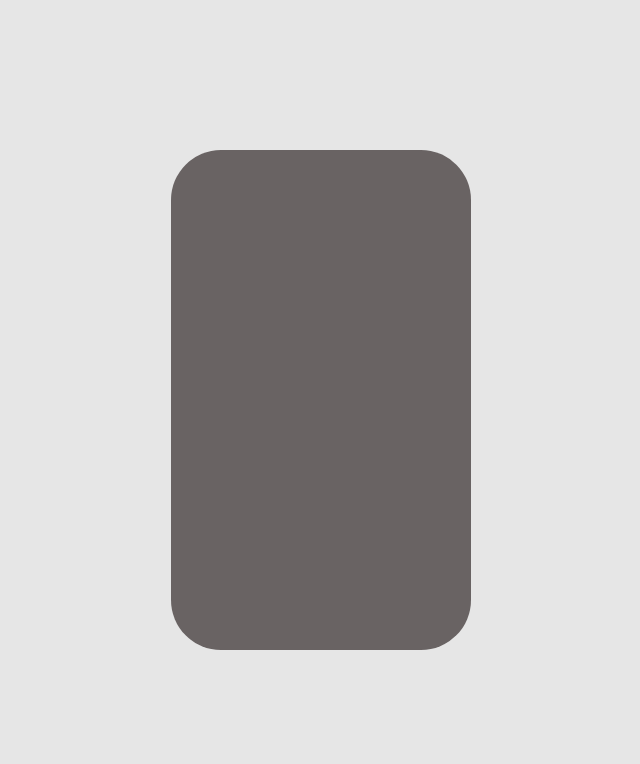
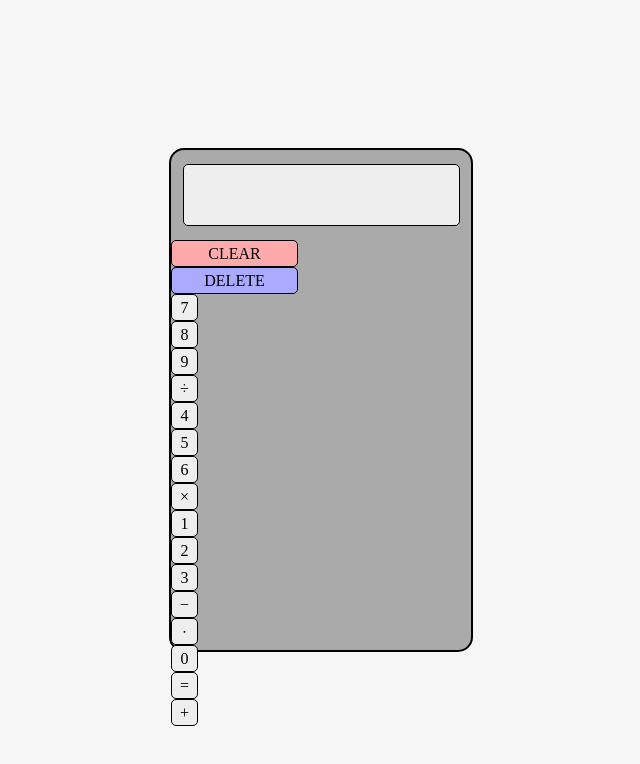
Before and after one commit to hsmarroq/calculator-project, a plain HTML site: page index.html in a window 1280 px wide. Shown: the whole page, without its empty margins (319-959 px from the left). Drawn offline with Linux system fonts and the light colour scheme.

Commit message:
Basic design before aligning everything.

```diff
--- a/index.html
+++ b/index.html
@@ -11,7 +11,86 @@
   <body>
     <!-- Flex Container -->
     <section id="flex-container">
-      <div id="calc-body"></div>
+      <div id="calc-body">
+        <div id="content">
+          <!-- Display -->
+          <div id="first-row">
+            <div id="display"></div>
+          </div>
+          <!-- Clear Button -->
+          <div id="clear-btn">
+            <p>CLEAR</p>
+          </div>
+          <!-- Delete Button -->
+          <div id="delete-btn">
+            <p>DELETE</p>
+          </div>
+          <!-- Number 7 -->
+          <div id="num-7" class="logic-btn">
+            <p>7</p>
+          </div>
+          <!-- Number 8 -->
+          <div id="num-8" class="logic-btn">
+            <p>8</p>
+          </div>
+          <!-- Number 9 -->
+          <div id="num-9" class="logic-btn">
+            <p>9</p>
+          </div>
+          <!-- Division -->
+          <div id="division" class="logic-btn">
+            <p>&#247</p>
+          </div>
+          <!-- Number 4 -->
+          <div id="num-4" class="logic-btn">
+            <p>4</p>
+          </div>
+          <!-- Number 5 -->
+          <div id="num-5" class="logic-btn">
+            <p>5</p>
+          </div>
+          <!-- Number 6 -->
+          <div id="num-6" class="logic-btn">
+            <p>6</p>
+          </div>
+          <!-- Multiplication -->
+          <div id="mult" class="logic-btn">
+            <p>&#215</p>
+          </div>
+          <!-- Number 1 -->
+          <div id="num-1" class="logic-btn">
+            <p>1</p>
+          </div>
+          <!-- Number 2 -->
+          <div id="num-2" class="logic-btn">
+            <p>2</p>
+          </div>
+          <!-- Number 3 -->
+          <div id="num-3" class="logic-btn">
+            <p>3</p>
+          </div>
+          <!-- Minus -->
+          <div id="minus" class="logic-btn">
+            <p>&#8722</p>
+          </div>
+          <!-- Decimal -->
+          <div id="decimal" class="logic-btn">
+            <p>&#8729;</p>
+          </div>
+          <!-- Number 0 -->
+          <div id="num-0" class="logic-btn">
+            <p>0</p>
+          </div>
+          <!-- Equal -->
+          <div id="equal" class="logic-btn">
+            <p>=</p>
+          </div>
+          <!-- Plus -->
+          <div id="plus" class="logic-btn">
+            <p>+</p>
+          </div>
+        </div>
+      </div>
     </section>
   </body>
   <script src="/script.js"></script>
--- a/style.css
+++ b/style.css
@@ -1,6 +1,6 @@
 /* Body */
 body {
-  background-color: rgb(230, 230, 230);
+  background-color: #f6f6f6;
 }
 
 /* Flex Container */
@@ -13,8 +13,65 @@ body {
 
 /* Calc Body */
 #calc-body {
-  background-color: rgb(105, 99, 99);
+  background-color: #aaaaaa;
   height: 500px;
   width: 300px;
-  border-radius: 50px;
+  border-radius: 15px;
+  border: solid 2px;
 }
+
+#first-row {
+  display: flex;
+  justify-content: center;
+  align-items: center;
+  height: 90px;
+}
+
+/* Display */
+#display {
+  height: 60px;
+  width: 275px;
+  background-color: #eeeeee;
+  border-radius: 5px;
+  border: solid 1.5px;
+}
+/*  */
+/* Buttons */
+/*  */
+
+/* Clear Button */
+#clear-btn {
+  display: flex;
+  justify-content: center;
+  align-items: center;
+  height: 25px;
+  width: 125px;
+  background-color: #ffaaaa;
+  border-radius: 5px;
+  border: solid 1.5px;
+}
+
+/* Clear Button */
+#delete-btn {
+  display: flex;
+  justify-content: center;
+  align-items: center;
+  height: 25px;
+  width: 125px;
+  background-color: #aaaaff;
+  border-radius: 5px;
+  border: solid 1.5px;
+}
+
+/* Logic Buttons */
+.logic-btn {
+  height: 25px;
+  width: 25px;
+  background-color: #eeeeee;
+  display: flex;
+  justify-content: center;
+  align-items: center;
+  text-align: center;
+  border-radius: 5px;
+  border: solid 1.5px;
+}
```
